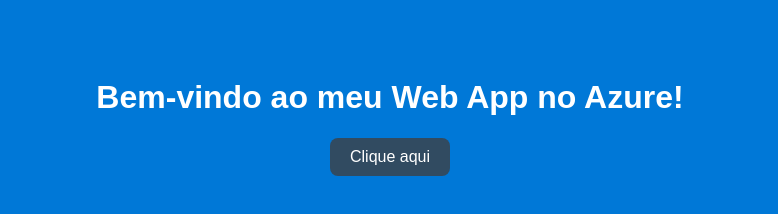
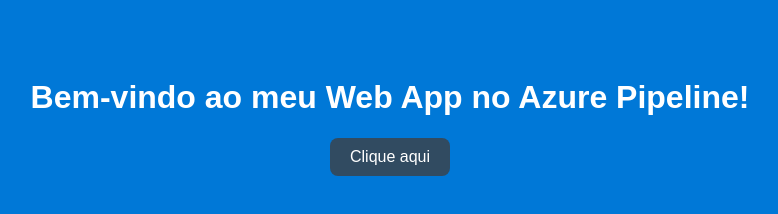
Before and after one commit to GilsonRavaiani/slotwebapp, a website: page index.html in a window 1280 px wide. Shown: the whole page, without its empty margins (250-1028 px from the left). Drawn offline with Linux system fonts and the light colour scheme.

Commit message:
Testes azure devops

```diff
--- a/index.html
+++ b/index.html
@@ -7,7 +7,7 @@
     <link rel="stylesheet" href="styles.css">
 </head>
 <body>
-    <h1>Bem-vindo ao meu Web App no Azure!</h1>
+    <h1>Bem-vindo ao meu Web App no Azure Pipeline!</h1>
     <button onclick="mostrarMensagem()">Clique aqui</button>
     <p id="mensagem"></p>
 
```
